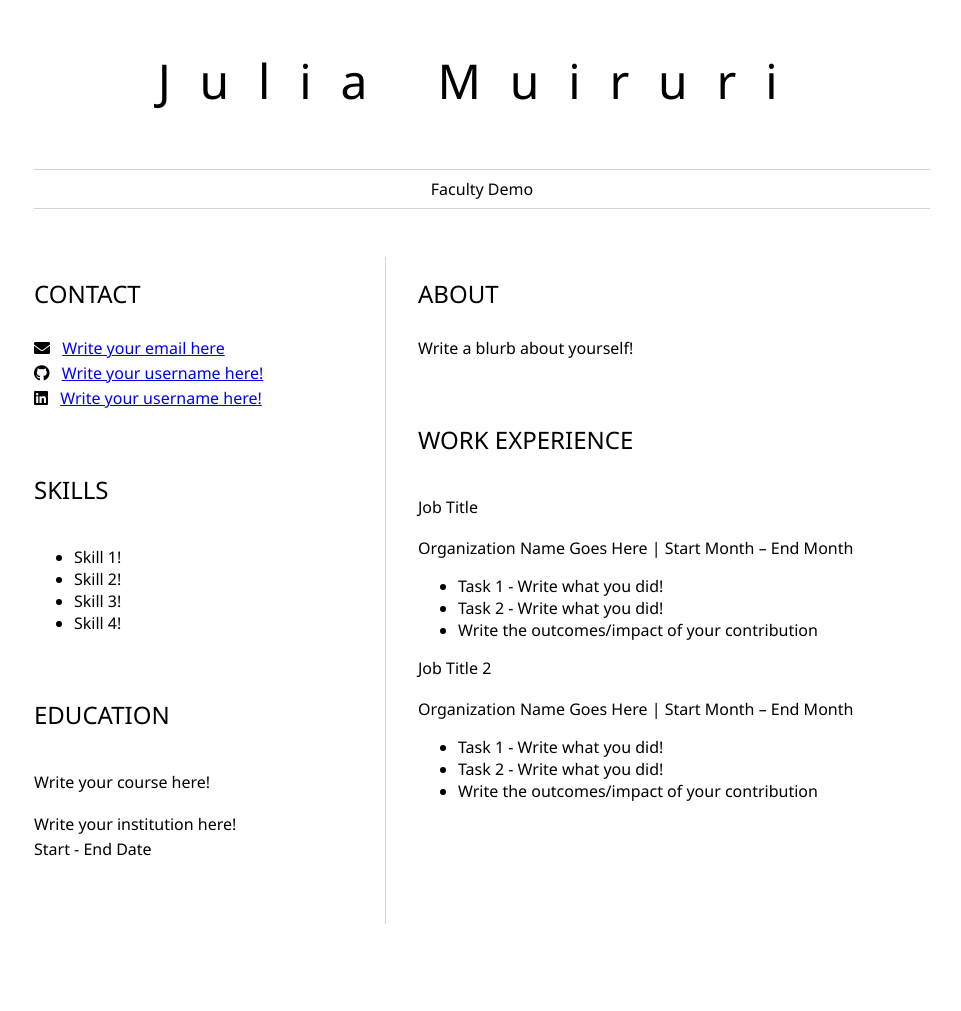
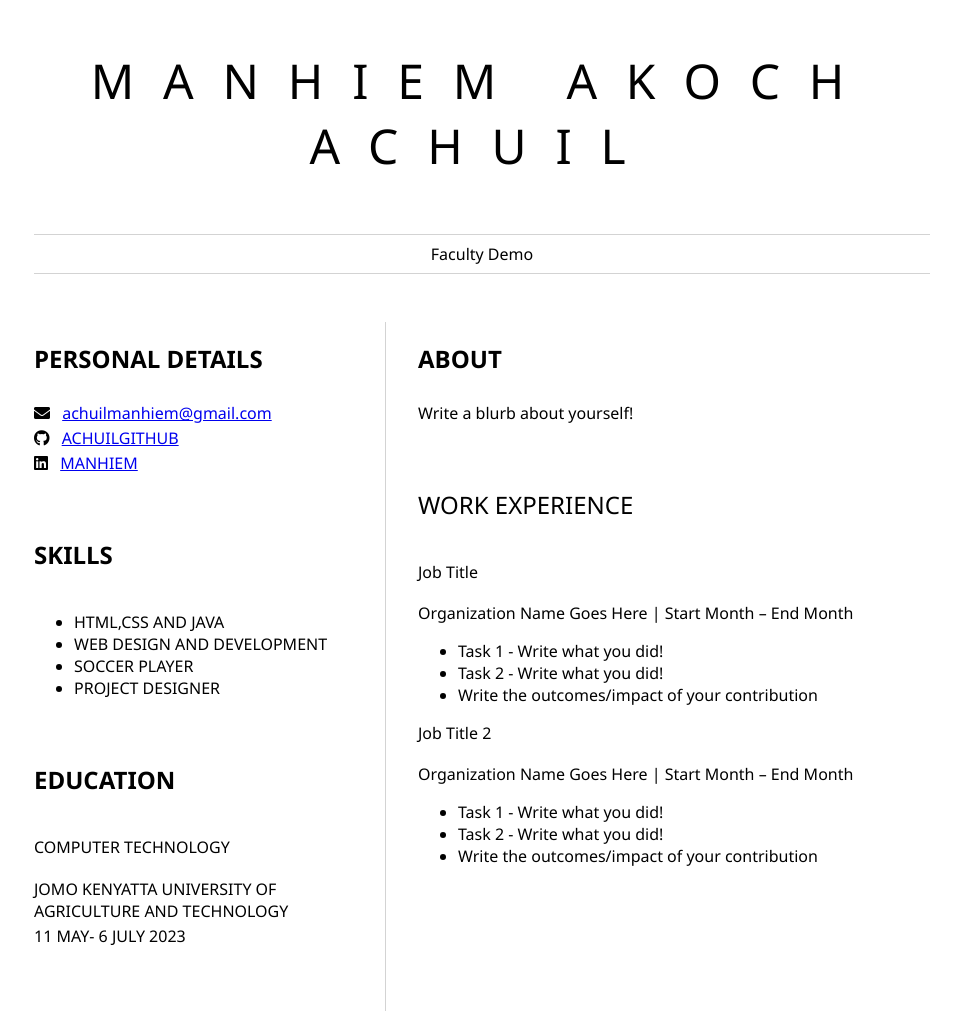
Before and after one commit to achuilgithub/Manhiem.Resume, a plain HTML site: page index.html in a window 1280 px wide. Shown: the whole page, without its empty margins (158-1119 px from the left). Before the commit the page ends 924 px from the top, so only its background shows below. Drawn offline with Linux system fonts and the light colour scheme.

Commit message:
initial commit

```diff
--- a/index.html
+++ b/index.html
@@ -2,13 +2,13 @@
 	<head>
 		<link href="style.css" rel="stylesheet">
         <link rel="stylesheet" href="https://cdnjs.cloudflare.com/ajax/libs/font-awesome/5.15.4/css/all.min.css">
-        <title>Julia Muiruri</title>
+        <title>MANHIEM AKOCH</title>
 	</head>
 
 	<body>
 		<header id="header">
 			<!-- resume header with your name and title -->
-			<h1>Julia Muiruri</h1>
+			<h1>MANHIEM AKOCH ACHUIL</h1>
 			<hr>
 			Faculty Demo
 			<hr>
@@ -16,46 +16,46 @@
 		<main>
 			<article id="mainLeft">
 				<section>
-					<h2>CONTACT</h2>
+					<h2><B>PERSONAL DETAILS</B></h2>
 					<!-- contact info including social media -->
                     <p>
                         <i class="fa fa-envelope" aria-hidden="true"></i>
-                        <a href="mailto:username@domain.top-level domain">Write your email here</a>
+                        <a href="mailto:username@domain.top-level domain">achuilmanhiem@gmail.com</a>
                     </p>
                     <p>
                         <i class="fab fa-github" aria-hidden="true"></i>
-                        <a href="github.com/yourGitHubUsername">Write your username here!</a>
+                        <a href="github.com/yourGitHubUsername">ACHUILGITHUB</a>
                     </p>
                     <p>
                         <i class="fab fa-linkedin" aria-hidden="true"></i>
-                        <a href="linkedin.com/yourLinkedInUsername">Write your username here!</a>
+                        <a href="linkedin.com/yourLinkedInUsername">MANHIEM</a>
                     </p>
 				</section>
 				<section>
-					<h2>SKILLS</h2>
+					<h2><B>SKILLS</B></h2>
 					<!-- your skills -->
                     <ul>
-                        <li>Skill 1!</li>
-                        <li>Skill 2!</li>
-                        <li>Skill 3!</li>
-                        <li>Skill 4!</li>
+                        <li>HTML,CSS AND JAVA </li>
+                        <li>WEB DESIGN AND DEVELOPMENT</li>
+                        <li>SOCCER PLAYER</li>
+                        <li>PROJECT DESIGNER</li>
                     </ul>
 				</section>
 				<section>
-					<h2>EDUCATION</h2>
+					<h2><B>EDUCATION</B></h2>
 					<!-- your education -->
-                    <h3>Write your course here!</h3>
+                    <h3>COMPUTER TECHNOLOGY</h3>
                     <p>
-                        Write your institution here!
+                        JOMO KENYATTA UNIVERSITY OF AGRICULTURE AND TECHNOLOGY
                     </p>
                     <p>
-                        Start - End Date
+                        11 MAY- 6 JULY 2023
                     </p>
 				</section>
 			</article>
 			<article id="mainRight">
 				<section>
-					<h2>ABOUT</h2>
+					<h2><B>ABOUT</B></h2>
 					<!-- about you -->
                     <p>Write a blurb about yourself!</p>
 				</section>
```
